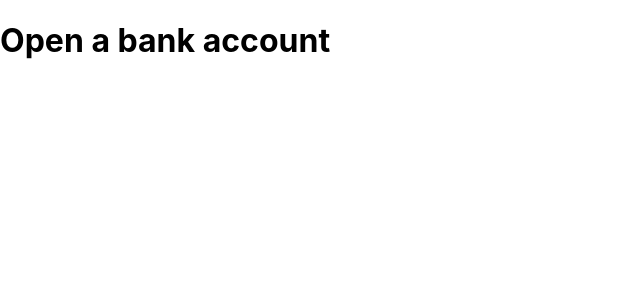
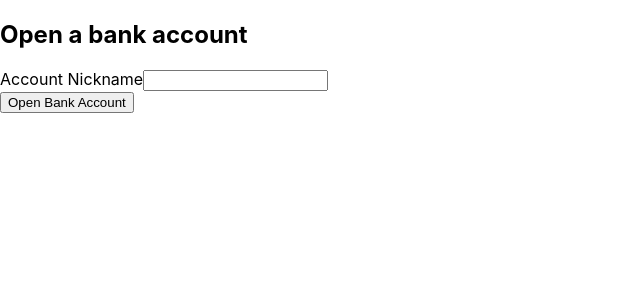
Before and after one commit to Jpan0912/JP-BANK-UI, a React (Create React App) app: page /open-account in a window 1280 px wide. Shown: the top 300 px of the page, without its empty margins (0-640 px from the left). Built offline with nearby package versions, Linux system fonts and the light colour scheme.

Commit message:
adding nickname flow to Create Account Page

```diff
--- /dev/null
+++ b/src/components/NicknameInput.jsx
@@ -0,0 +1,15 @@
+function NicknameInput({ nickname, setNickname, error, showError }) {
+    return (
+      <div>
+        <label>Account Nickname</label>
+        <input
+          type="text"
+          value={nickname}
+          onChange={(e) => setNickname(e.target.value)}
+        />
+        {showError && error && <span className="error">{error}</span>}
+      </div>
+    );
+  }
+
+  export default NicknameInput;
--- a/src/pages/CreateAccountPage.jsx
+++ b/src/pages/CreateAccountPage.jsx
@@ -1,11 +1,48 @@
-import React from 'react';
+import React, { useState, useEffect } from 'react';
+import NicknameInput from '../components/NicknameInput';
 
 function CreateAccountPage() {
+    const [nickname, setNickname] = useState("");
+    const [errors, setErrors] = useState({});
+    const [showErrors, setShowErrors] = useState(false);
+
+    const handleSubmit = () => {
+        const newErrors = {};
+        if (nickname.length < 5 || nickname.length > 30) {
+          newErrors.nickname = "Nickname must be between 5 and 30 characters";
+        }
+
+        setErrors(newErrors);
+        setShowErrors(true);
+
+        if (Object.keys(newErrors).length === 0){
+            console.log("Form submitted:", { nickname });
+            // TODO: AddAPI request here
+        }
+      };
+
+      useEffect(() => {
+          if(showErrors && errors.nickname) {
+              if(nickname.length >= 5 && nickname.length <= 30) {
+                  setErrors(prev => ({ ...prev, nickname: null }));
+              }
+          }
+      }, [nickname]);
+
     return (
         <div>
-            <h1>Open a bank account</h1>
+            <h2>Open a bank account</h2>
+            <NicknameInput
+                nickname={nickname}
+                setNickname={setNickname}
+                error={errors.nickname}
+                showError={showErrors}
+            />
+            <button onClick={handleSubmit}>Open Bank Account</button>
         </div>
     );
 }
 
+
+
 export default CreateAccountPage;
```
